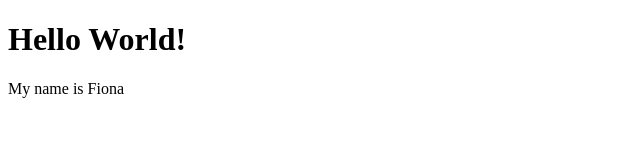
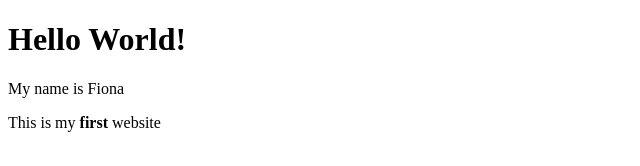
Before and after one commit to FeKent/html-boilerplate, a plain HTML site: page index.html in a window 1280 px wide. Shown: the whole page, without its empty margins (0-640 px from the left). Drawn offline with Linux system fonts and the light colour scheme.

Commit message:
Experimenting with strong element

```diff
--- a/index.html
+++ b/index.html
@@ -7,5 +7,6 @@
     <body>
         <h1>Hello World!</h1>
         <p>My name is Fiona</p>
+        <p> This is my <strong>first</strong> website </p>
     </body>
 </html>
```
